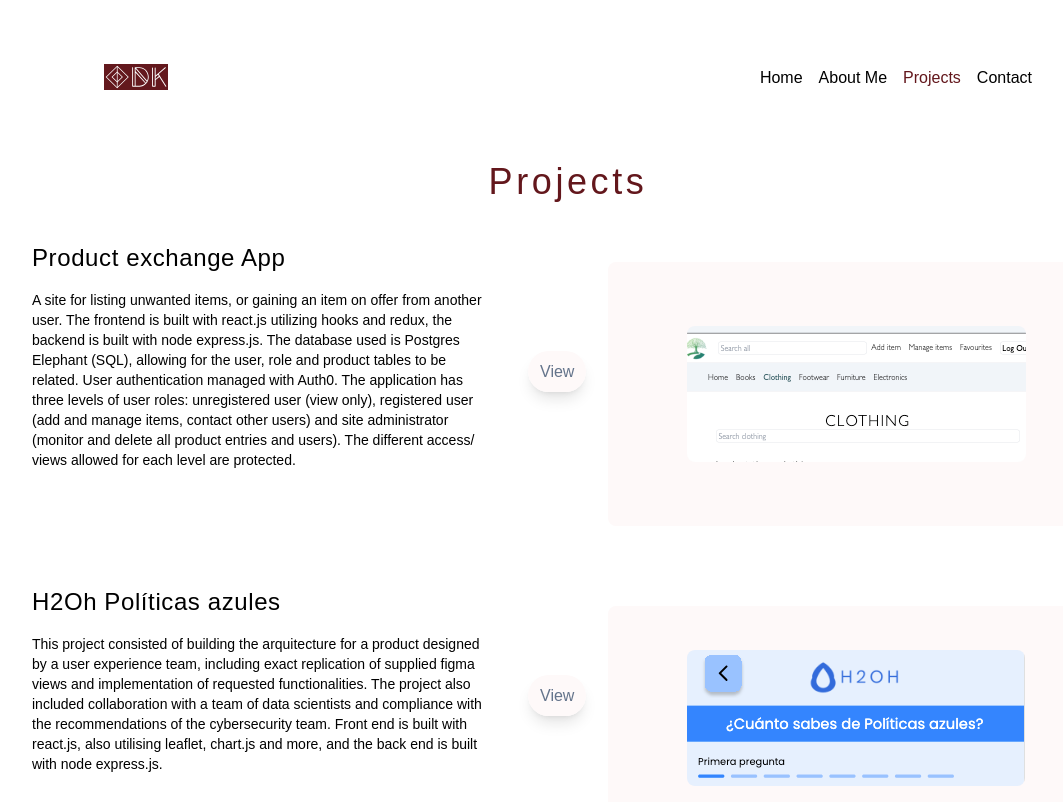
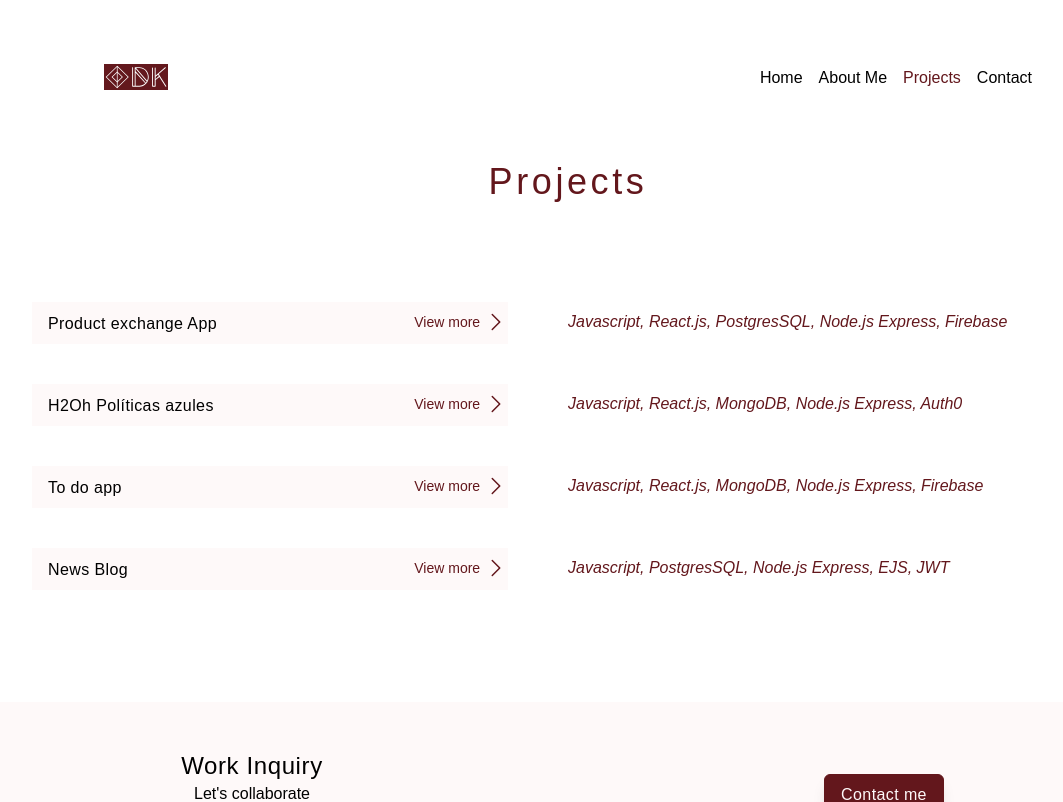
Before and after one commit to dorian-rose/portfolio_dk, a React (Vite) app: page /projects in a window 1280 px wide. Shown: the top 802 px of the page, without its empty margins (72-1135 px from the left). Built offline with nearby package versions, Linux system fonts and the light colour scheme.

Commit message:
styling on project page and displayProjectButton component implemented

```diff
--- a/src/components/NavBar.jsx
+++ b/src/components/NavBar.jsx
@@ -29,11 +29,7 @@ export const NavBar = () => {
   return (
     <nav
       className={` pt-4 pb-10 ${
-        location.pathname === "/contact"
-          ? "max-w-2xl m-auto"
-          : location.pathname === "/"
-          ? "max-w-4xl m-auto"
-          : "md:mx-28"
+        location.pathname === "/contact" ? "max-w-2xl m-auto" : "md:mx-28"
       }`}
     >
       <div className="w-16 start-16 relative top-12">
--- a/src/components/ProjectCard.jsx
+++ b/src/components/ProjectCard.jsx
@@ -1,35 +1,64 @@
-
+import { useState } from "react";
+import { ShowProjectButton } from "./ShowProjectButton";
 
 export const ProjectCard = ({ project }) => {
-  const { title, description, image, link } = project;
+  const { title, description, image, link, stack } = project;
+  const [display, setDisplay] = useState("hidden");
 
   return (
     <>
-      <article className="grid md:grid-cols-2 mx-6 my-10 md:pb-5 lg-pb-0 border-b border-1 lg:border-none">
+      <article
+        className={`grid md:grid-cols-2 mx-6 ${
+          display === "" ? "mb-10 lg:mb-16 md:pb-5 lg-pb-0 " : "m-auto mb-5 "
+        } border-b border-1 md:border-none`}
+      >
         <div className="lg:mx-10 md:me-10">
-          <h2 className="text-2xl font-light tracking-wide">{title}</h2>
-          <p className="font-thin text-sm mt-4 mb-8 me-10">{description}</p>
+          <ShowProjectButton
+            display={display}
+            setDisplay={setDisplay}
+            title={title}
+          />
+          <p
+            className={`${display} font-thin text-sm mt-4 lg:me-10 mb-5 md:mb-10 lg:mb-0`}
+          >
+            {description}
+          </p>
           <a
             href={link}
             target="_blank"
             rel="noopener noreferrer"
-            className="hidden md:inline relative bottom-3 lg:-top-1/2 lg:translate-y-1/2 lg:left-full bg-background rounded-full p-3 shadow-lg text-slate-500"
+            className={`text-primary font-thin hover:font-normal hidden ${
+              display === "" && "md:inline"
+            } relative bottom-3 lg:-top-1/2 lg:translate-y-1/2 lg:left-full bg-background rounded-full p-3 shadow-lg `}
           >
             View
           </a>
         </div>
 
-        <div className="bg-background lg:mx-10 rounded-lg my-5 mb-20 lg:mb-0">
+        <div
+          className={`${
+            display === "hidden"
+              ? "italic mt-3 lg:mt-7 font-thin text-primary w-fit"
+              : "bg-background lg:mx-10 rounded-lg mb-20 lg:mb-0"
+          } `}
+        >
+          <p
+            className={`${
+              display === "hidden" ? "text-xs sm:text-base mb-1" : "hidden"
+            } `}
+          >
+            {stack}
+          </p>
           <img
-            className="relative top-1/2 -translate-y-1/2 m-auto text-center rounded-lg "
+            className={`${display} relative top-1/2 -translate-y-1/2 m-auto text-center rounded-lg `}
             src={image}
             alt={title}
-          />{" "}
+          />
           <a
             href={link}
             target="_blank"
             rel="noopener noreferrer"
-            className="relative ms-2 -bottom-12 md:hidden bg-background rounded-full p-3 shadow-lg text-slate-500"
+            className={`${display} text-primary font-thin hover:font-normal relative ms-2 -bottom-12 md:hidden bg-background rounded-full p-3 shadow-lg `}
           >
             View
           </a>
--- /dev/null
+++ b/src/components/ShowProjectButton.jsx
@@ -0,0 +1,53 @@
+import React from "react";
+
+export const ShowProjectButton = ({ display, setDisplay, title }) => {
+  return (
+    <button
+      onClick={
+        display == "hidden" ? () => setDisplay("") : () => setDisplay("hidden")
+      }
+      className="block mt-1 lg:mt-5  ps-4 sm:pe-10 md:pe-0 py-2 w-96 font-thin bg-background flex justify-between hover:border hover:border-primary"
+    >
+      <h2 className="text-sm sm:text-base font-light tracking-wide text-left mt-0.5 ">
+        {title}
+      </h2>
+      {display === "" ? (
+        <div className="flex  hover:pointer">
+          <p className="text-xs sm:text-sm mt-0.5 me-1 text-primary hover:underline">
+            Hide
+          </p>
+          <svg
+            xmlns="http://www.w3.org/2000/svg"
+            viewBox="0 0 24 24"
+            fill="#63171C"
+            className="w-6 h-6"
+          >
+            <path
+              fillRule="evenodd"
+              d="M12.53 16.28a.75.75 0 01-1.06 0l-7.5-7.5a.75.75 0 011.06-1.06L12 14.69l6.97-6.97a.75.75 0 111.06 1.06l-7.5 7.5z"
+              clipRule="evenodd"
+            />
+          </svg>
+        </div>
+      ) : (
+        <div className="flex hover:pointer">
+          <p className="text-xs sm:text-sm mt-1 sm:mt-0.5 me-1 text-primary hover:underline">
+            View more
+          </p>
+          <svg
+            xmlns="http://www.w3.org/2000/svg"
+            viewBox="0 0 24 24"
+            fill="#63171C"
+            className="w-6 h-6"
+          >
+            <path
+              fillRule="evenodd"
+              d="M16.28 11.47a.75.75 0 010 1.06l-7.5 7.5a.75.75 0 01-1.06-1.06L14.69 12 7.72 5.03a.75.75 0 011.06-1.06l7.5 7.5z"
+              clipRule="evenodd"
+            />
+          </svg>
+        </div>
+      )}
+    </button>
+  );
+};
--- a/src/components/Stacks.jsx
+++ b/src/components/Stacks.jsx
@@ -7,7 +7,7 @@ import jest from "../assets/jest.png";
 
 export const Stacks = () => {
   return (
-    <div className="grid grid-cols-6 w-3/4 block m-auto my-7 sm:my-10 md:my-14 max-w-4xl">
+    <div className="grid grid-cols-6 w-3/4 block m-auto my-7 sm:my-10 md:my-10 max-w-4xl">
       <div className="m-4 w-12 sm:w-20 m-auto">
         <img className=" w-3/4 m-auto" src={node} alt="node.js logo" />
       </div>
--- a/src/components/projectInfo.js
+++ b/src/components/projectInfo.js
@@ -10,21 +10,25 @@ export const projects = [
         description: `A site for listing unwanted items, or gaining an item on offer from another user. The frontend is built with react.js utilizing hooks and redux, the backend is built with node express.js. The database used is Postgres Elephant (SQL), allowing for the user, role and product tables to be related. User authentication managed with Auth0.
 The application has three levels of user roles: unregistered user (view only), registered user (add and manage items, contact other users) and site administrator (monitor and delete all product entries and users). The different access/ views allowed for each level are protected.`,
         image: productSwapSmall,
-        link: "https://gumtree-swap.netlify.app/"
+        link: "https://gumtree-swap.netlify.app/",
+        stack: "Javascript, React.js, PostgresSQL, Node.js Express, Firebase"
     }, {
         title: "H2Oh Políticas azules",
         description: `This project consisted of building the arquitecture for a product designed by a user experience team, including exact replication of supplied figma views and implementation of requested functionalities. The project also included collaboration with a team of data scientists and compliance with the recommendations of the cybersecurity team. Front end is built with react.js, also utilising leaflet, chart.js and more, and the back end is built with node express.js.`,
         image: h2ohSmall,
-        link: "https://h20h.netlify.app/"
+        link: "https://h20h.netlify.app/",
+        stack: "Javascript, React.js, MongoDB, Node.js Express, Auth0"
     }, {
         title: "To do app",
         description: `A todo app where users can create new tasks and view tasks with filter by date. User authentication managed with firebase. Back end created with Node.js Express and frontend with React.js using redux. A previous to do exercise using reducers and contexts manually can be found at my gitHub`,
         image: toDoSmall,
-        link: "https://todo-dorian.netlify.app/"
+        link: "https://todo-dorian.netlify.app/",
+        stack: "Javascript, React.js, MongoDB, Node.js Express, Firebase"
     }, {
         title: "News Blog",
         description: "A blog website where authors can log in and post articles. Authors can edit or delete their entries, and unregistered site visitors can search and read articles. Author login and authetication is managed with JWT. This site was an exercise in Node.js Express; both the back and front end are made using this framework , the front using the ejs template engine to create views.",
         image: blogSmall,
-        link: "https://blog-dk-e24eedc7b082.herokuapp.com/"
+        link: "https://blog-dk-e24eedc7b082.herokuapp.com/",
+        stack: "Javascript, PostgresSQL, Node.js Express, EJS, JWT"
     }
 ]
--- a/src/index.css
+++ b/src/index.css
@@ -8,8 +8,12 @@
   font-family: "Poppins", sans-serif;
 }
 
+.heroPosition {
+  top: calc(50vh - 183px);
+}
+
 .heroHeight {
-  height: calc(100vh - 74px);
+  height: calc(100vh - 132px);
 }
 .w-96 {
   width: 96%;
@@ -17,12 +21,9 @@
 
 @media (min-width: 640px) {
   .heroHeight {
-    height: calc(100vh - 94px);
+    height: calc(100vh - 148px);
   }
+  /* .heroPosition {
+    top: calc(50vh - 246px);
+  } */
 }
-
-@media (min-width: 768px) {
-  .heroHeight {
-    height: calc(100vh - 90px);
-  }
-}
--- a/src/pages/AboutPage.jsx
+++ b/src/pages/AboutPage.jsx
@@ -15,7 +15,7 @@ export const AboutPage = () => {
               Hello, and thank you for visiting my website! Let me introduce
               myself. I am a passionate and driven full stack web developer
               specializing in the MERN/PERN stack. With a strong command of
-              Mongo, SQL, Express.js, React.js, and Node.js, I have successfully
+              MongoDB, SQL, Express.js, React.js, and Node.js, I have successfully
               developed both the front and back ends, including Rest APIs, of
               various applications, guiding them from inception to deployment.
               In the frontend, utilisation of web semantics for optimal SEO and
--- a/src/pages/HomePage.jsx
+++ b/src/pages/HomePage.jsx
@@ -19,12 +19,13 @@ export const HomePage = () => {
     <>
       <section>
         <article className="heroHeight bg-background">
-          <div className="relative top-1/2 -translate-y-1/2">
+          <div className="relative top-1/2 -translate-y-1/2 pb-20 ">
+            {/* <div className="absolute heroPosition left-1/2 -translate-x-1/2"> */}
             <p className="text-center font-thin ">Hi, I'm</p>
-            <h1 className="sm:m-10 m-6  font-light tracking-widest text-3xl sm:text-5xl md:text-7xl text-center">
+            <h1 className="sm:m-10 m-6  font-light tracking-widest text-3xl sm:text-4xl md:text-6xl text-center">
               Dorian Kelly
             </h1>
-            <h2 className="font-light tracking-widest mt-4 mx-8 text-xl sm:text-2xl sm:text-4xl text-center">
+            <h2 className="font-light tracking-widest mt-4 mx-8 text-xl sm:text-2xl md:text-4xl text-center">
               Full-stack developer based in Spain
             </h2>
             <Stacks />
--- a/src/pages/ProjectPage.jsx
+++ b/src/pages/ProjectPage.jsx
@@ -8,7 +8,7 @@ export const ProjectPage = () => {
         Projects
       </h1>
 
-      <div className="sm:mx-10">
+      <div className="sm:mx-10 mt-3 sm:mt-20">
         {projects.map((project) => (
           <>
             <ProjectCard key={project.title} project={project} />
```
